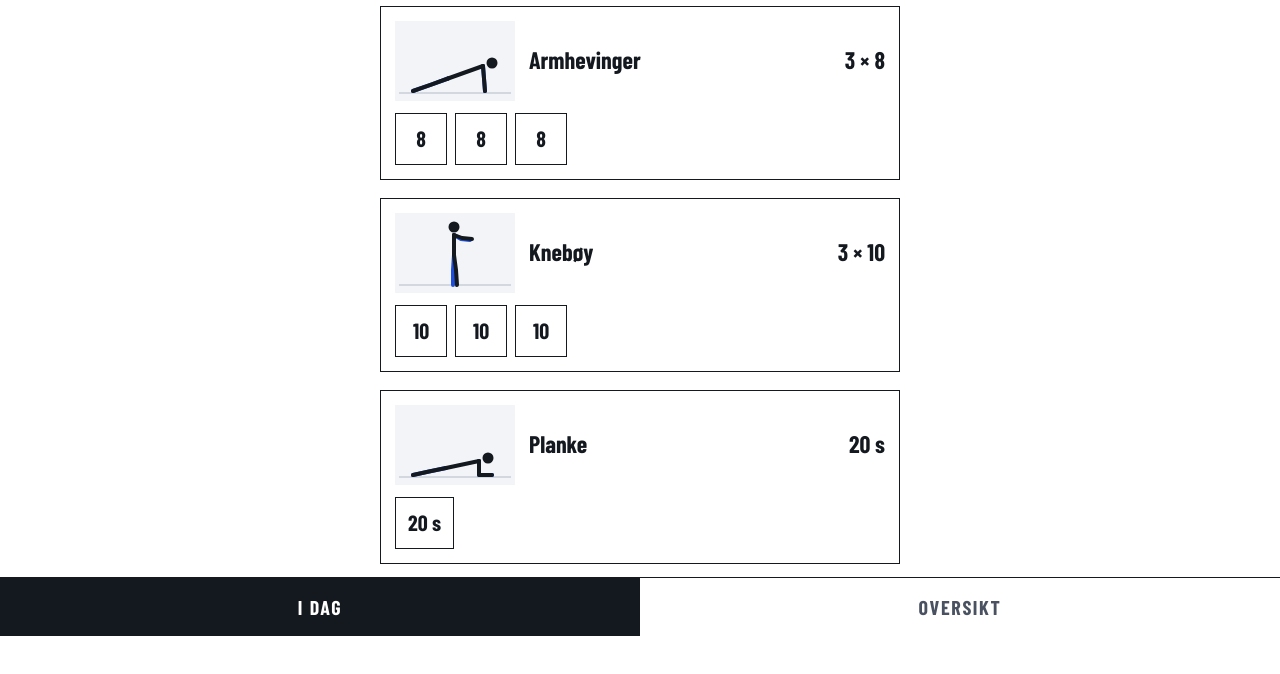
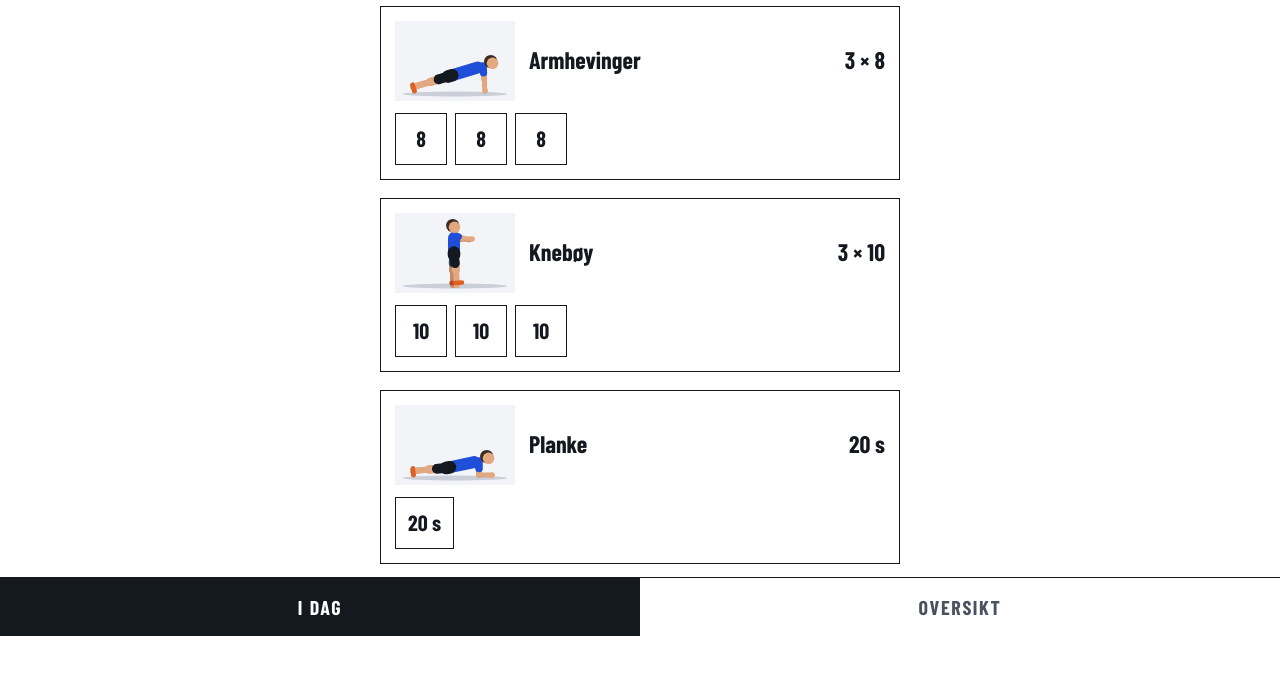
Before and after one commit to MollanOlafsen/workout, a plain HTML site: page index.html in a window 1280 px wide. Shown: the part 164-838 px from the top of the page. Drawn offline with nearby package versions, Linux system fonts and the light colour scheme; a web font is replaced by a local one.

Commit message:
Gi øvelsesfigurene kropp, klær og hår
Figurene tegnes nå med tykke lemmer, blå t-skjorte, svarte shorts,
oransje sko og hår, i stedet for som strekmennesker.

Co-Authored-By: Claude Opus 5.5 <noreply@anthropic.com>
Claude-Session: https://claude.ai/code/session_01VFx5TiJpxFfnRNMNJ8GNtD

```diff
--- a/figures.js
+++ b/figures.js
@@ -36,19 +36,19 @@ var FIGURES = (function () {
     // Armhevinger
     pu: {
       dur: 2.2,
-      poses: pushupPoses([18, 70], [90, 70], [88, 45], [86, 61], [79, 63]),
+      poses: pushupPoses([18, 66], [90, 70], [88, 45], [86, 61], [79, 63]),
     },
     // Incline-armhevinger: hendene på en benk
     pi: {
       dur: 2.2,
       props: [{ x: 80, y: 56, w: 26, h: 16 }],
-      poses: pushupPoses([18, 70], [90, 56], [88, 31], [85, 46], [79, 50]),
+      poses: pushupPoses([18, 66], [90, 56], [88, 31], [85, 46], [79, 50]),
     },
     // Decline-armhevinger: føttene på en benk
     pd: {
       dur: 2.2,
       props: [{ x: 8, y: 58, w: 26, h: 14 }],
-      poses: pushupPoses([22, 57], [90, 70], [88, 45], [86, 60], [79, 63]),
+      poses: pushupPoses([22, 53], [90, 70], [88, 45], [86, 60], [79, 63]),
     },
     // Knebøy
     sq: {
@@ -88,12 +88,12 @@ var FIGURES = (function () {
       poses: [
         pose({
           head: [93, 53], sh: [84, 56], hip: [51, 63],
-          kneF: [34, 66.5], footF: [18, 70], kneB: [34, 66.5], footB: [18, 70],
+          kneF: [34, 64.5], footF: [18, 66], kneB: [34, 64.5], footB: [18, 66],
           elbF: [84, 70], handF: [97, 70], elbB: [84, 70], handB: [97, 70],
         }),
         pose({
           head: [93, 52.5], sh: [84, 55.5], hip: [51, 62],
-          kneF: [34, 66], footF: [18, 70], kneB: [34, 66], footB: [18, 70],
+          kneF: [34, 64], footF: [18, 66], kneB: [34, 64], footB: [18, 66],
           elbF: [84, 70], handF: [97, 70], elbB: [84, 70], handB: [97, 70],
         }),
       ],
@@ -116,19 +116,66 @@ var FIGURES = (function () {
     },
   };
 
-  // Lemmer: punktrekker som tegnes som streker. Bakerste først.
-  var LIMBS = [
-    { pts: ['hip', 'kneB', 'footB'], back: true },
-    { pts: ['sh', 'elbB', 'handB'], back: true },
-    { pts: ['sh', 'hip'] },
-    { pts: ['hip', 'kneF', 'footF'] },
-    { pts: ['sh', 'elbF', 'handF'] },
+  // ---- Tegning ----------------------------------------------------------
+
+  function lerp(a, b, t) { return [a[0] + (b[0] - a[0]) * t, a[1] + (b[1] - a[1]) * t]; }
+
+  // Skoen peker fremover, vinkelrett på leggen. Holdes over bakken.
+  function shoe(knee, foot) {
+    var dx = foot[0] - knee[0], dy = foot[1] - knee[1];
+    var len = Math.sqrt(dx * dx + dy * dy) || 1;
+    var v = [dy / len, -dx / len];
+    var heel = [foot[0] - v[0] * 1.5, foot[1] - v[1] * 1.5];
+    var toe = [foot[0] + v[0] * 5, foot[1] + v[1] * 5];
+    var lift = Math.max(heel[1], toe[1]) - (GROUND - 2);
+    if (lift > 0) { heel[1] -= lift; toe[1] -= lift; }
+    return [heel, toe];
+  }
+
+  // Regner ut hjelpepunktene (ermer, shortskanter, sko, hode) for én stilling.
+  function derive(p) {
+    var d = {};
+    Object.keys(p).forEach(function (k) { d[k] = p[k]; });
+    d.chest = lerp(p.sh, p.hip, 0.15);
+    d.waist = lerp(p.hip, p.sh, 0.12);
+    d.neck = lerp(p.sh, p.head, 0.45);
+    d.sleeveF = lerp(p.sh, p.elbF, 0.55);
+    d.sleeveB = lerp(p.sh, p.elbB, 0.55);
+    d.shortsF = lerp(p.hip, p.kneF, 0.55);
+    d.shortsB = lerp(p.hip, p.kneB, 0.55);
+    var sf = shoe(p.kneF, p.footF), sb = shoe(p.kneB, p.footB);
+    d.heelF = sf[0]; d.toeF = sf[1];
+    d.heelB = sb[0]; d.toeB = sb[1];
+    d.hair = [p.head[0] - 1.3, p.head[1] - 1.5];
+    d.face = [p.head[0] + 0.5, p.head[1] + 0.3];
+    return d;
+  }
+
+  // Deler av kroppen, bakerst først: [fra, til, stil, tykkelse].
+  var PARTS = [
+    ['kneB', 'footB', 'skin back', 6],
+    ['heelB', 'toeB', 'shoe back', 4.5],
+    ['hip', 'kneB', 'skin back', 8],
+    ['hip', 'shortsB', 'shorts back', 9.5],
+    ['elbB', 'handB', 'skin back', 4.6],
+    ['sh', 'elbB', 'skin back', 5.6],
+    ['sh', 'sleeveB', 'shirt back', 7],
+    ['neck', 'sh', 'skin', 5],
+    ['kneF', 'footF', 'skin', 6],
+    ['heelF', 'toeF', 'shoe', 4.5],
+    ['hip', 'kneF', 'skin', 8],
+    ['hip', 'shortsF', 'shorts', 9.5],
+    ['chest', 'hip', 'shirt', 12],
+    ['waist', 'hip', 'shorts', 12.6],
+    ['elbF', 'handF', 'skin', 4.6],
+    ['sh', 'elbF', 'skin', 5.6],
+    ['sh', 'sleeveF', 'shirt', 7],
   ];
 
   function fmt(n) { return String(Math.round(n * 10) / 10); }
 
-  function pointsFor(p, keys) {
-    return keys.map(function (k) { return fmt(p[k][0]) + ',' + fmt(p[k][1]); }).join(' ');
+  function seg(d, a, b) {
+    return fmt(d[a][0]) + ',' + fmt(d[a][1]) + ' ' + fmt(d[b][0]) + ',' + fmt(d[b][1]);
   }
 
   function el(tag, attrs) {
@@ -143,6 +190,7 @@ var FIGURES = (function () {
   }
 
   function animate(target, attr, a, b, dur) {
+    if (a === b) return;
     target.appendChild(el('animate', {
       attributeName: attr,
       values: a + ';' + b + ';' + a,
@@ -154,11 +202,20 @@ var FIGURES = (function () {
     }));
   }
 
+  function circle(A, B, key, r, cls, still, dur) {
+    var c = el('circle', { cx: fmt((still ? B : A)[key][0]), cy: fmt((still ? B : A)[key][1]), r: r, class: cls });
+    if (!still) {
+      animate(c, 'cx', fmt(A[key][0]), fmt(B[key][0]), dur);
+      animate(c, 'cy', fmt(A[key][1]), fmt(B[key][1]), dur);
+    }
+    return c;
+  }
+
   // Lager en <svg> for øvelsen, eller null om øvelsen ikke har figur.
   function create(key, label) {
     var def = DEFS[key];
     if (!def) return null;
-    var A = def.poses[0], B = def.poses[1];
+    var A = derive(def.poses[0]), B = derive(def.poses[1]);
     var still = reducedMotion();
 
     var svg = el('svg', {
@@ -166,24 +223,24 @@ var FIGURES = (function () {
       'aria-label': label || 'Figur som viser øvelsen',
     });
 
-    svg.appendChild(el('line', { x1: 4, y1: GROUND, x2: 116, y2: GROUND, class: 'fig-ground' }));
+    svg.appendChild(el('ellipse', { cx: 60, cy: GROUND + 1, rx: 52, ry: 2.5, class: 'fig-ground' }));
     (def.props || []).forEach(function (r) {
-      svg.appendChild(el('rect', { x: r.x, y: r.y, width: r.w, height: r.h, class: 'fig-prop' }));
+      svg.appendChild(el('rect', { x: r.x, y: r.y, width: r.w, height: r.h, rx: 2, class: 'fig-prop' }));
     });
 
-    LIMBS.forEach(function (limb) {
-      var a = pointsFor(A, limb.pts), b = pointsFor(B, limb.pts);
-      var line = el('polyline', { points: still ? b : a, class: limb.back ? 'fig-limb back' : 'fig-limb' });
+    PARTS.forEach(function (part) {
+      var a = seg(A, part[0], part[1]), b = seg(B, part[0], part[1]);
+      var line = el('polyline', {
+        points: still ? b : a, 'stroke-width': part[3],
+        class: 'fig-part ' + part[2],
+      });
       if (!still) animate(line, 'points', a, b, def.dur);
       svg.appendChild(line);
+      if (part[1] === 'handF') svg.appendChild(circle(A, B, 'handF', 2.8, 'fig-fill skin', still, def.dur));
     });
 
-    var head = el('circle', { cx: fmt((still ? B : A).head[0]), cy: fmt((still ? B : A).head[1]), r: 5.5, class: 'fig-head' });
-    if (!still) {
-      animate(head, 'cx', fmt(A.head[0]), fmt(B.head[0]), def.dur);
-      animate(head, 'cy', fmt(A.head[1]), fmt(B.head[1]), def.dur);
-    }
-    svg.appendChild(head);
+    svg.appendChild(circle(A, B, 'hair', 6.6, 'fig-fill hair', still, def.dur));
+    svg.appendChild(circle(A, B, 'face', 5.8, 'fig-fill skin', still, def.dur));
 
     return svg;
   }
--- a/style.css
+++ b/style.css
@@ -104,11 +104,19 @@ p { margin: 0; }
 
 .figure { flex: none; width: 120px; height: 80px; background: var(--soft); }
 .card.test .figure { background: rgba(255, 255, 255, 0.6); }
-.fig-ground { stroke: var(--line); stroke-width: 1.5; }
-.fig-prop { fill: var(--line); }
-.fig-limb { fill: none; stroke: var(--ink); stroke-width: 4; stroke-linecap: round; stroke-linejoin: round; }
-.fig-limb.back { stroke: var(--blue); }
-.fig-head { fill: var(--ink); }
+.fig-ground { fill: var(--line); }
+.fig-prop { fill: #9AA3B2; }
+.fig-part { fill: none; stroke-linecap: round; stroke-linejoin: round; }
+.fig-part.skin { stroke: #E2A880; }
+.fig-part.skin.back { stroke: #C68A63; }
+.fig-part.shirt { stroke: var(--blue); }
+.fig-part.shirt.back { stroke: var(--blue-dark); }
+.fig-part.shorts { stroke: var(--ink); }
+.fig-part.shorts.back { stroke: #3A4252; }
+.fig-part.shoe { stroke: #E2601F; }
+.fig-part.shoe.back { stroke: #B5481A; }
+.fig-fill.skin { fill: #E2A880; }
+.fig-fill.hair { fill: #3B2A20; }
 
 .sets { display: flex; flex-wrap: wrap; gap: 8px; }
 
```
